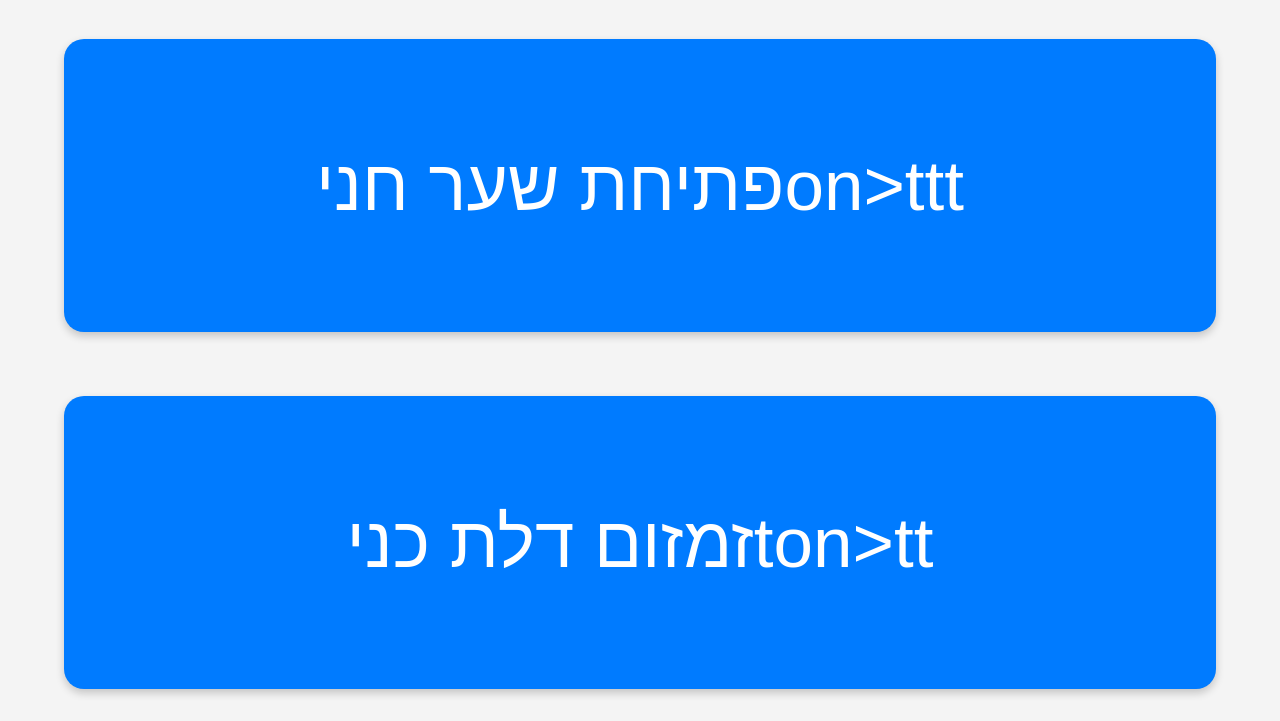
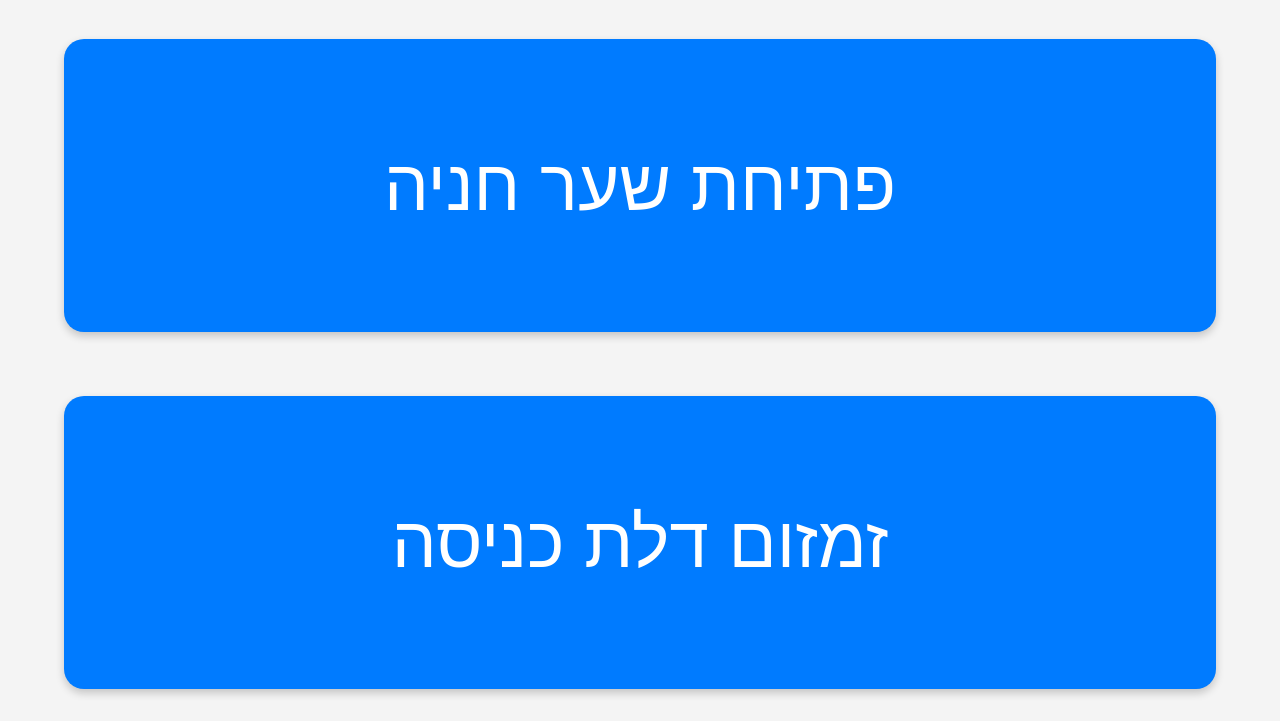
Before and after one commit to jifa/ehadbemay, a plain HTML site: page index.html in a window 1280 px wide. Shown: the part 79-800 px from the top of the page. Drawn offline with Linux system fonts and the light colour scheme.

Commit message:
Update index.html

```diff
--- a/index.html
+++ b/index.html
@@ -6,8 +6,8 @@
 <body>
     <div class="container">
         <h1>אחד במאי</h1>
-        <button class="responsive-button" onclick="sendRequest('https://ga0fl7f60rdm5a1hk6zso8cdk5u1u994.ui.nabu.casa/api/webhook/-5SgFEzeor-_jdp0Wf3BqoMg1')">פתיחת שער חניon>ttt
-        <button class="responsive-button" onclick="sendRequest('https://ga0fl7f60rdm5a1hk6zso8cdk5u1u994.ui.nabu.casa/api/webhook/-ahW8cTcPY57s1R9Ib4CphvP5')">זמזום דלת כניton>tt
+        <button class="responsive-button" onclick="sendRequest('https://ga0fl7f60rdm5a1hk6zso8cdk5u1u994.ui.nabu.casa/api/webhook/-5SgFEzeor-_jdp0Wf3BqoMg1')">פתיחת שער חניה</button>
+        <button class="responsive-button" onclick="sendRequest('https://ga0fl7f60rdm5a1hk6zso8cdk5u1u994.ui.nabu.casa/api/webhook/-ahW8cTcPY57s1R9Ib4CphvP5')">זמזום דלת כניסה</button>
 
         <script>
         function sendRequest(url) {
```
